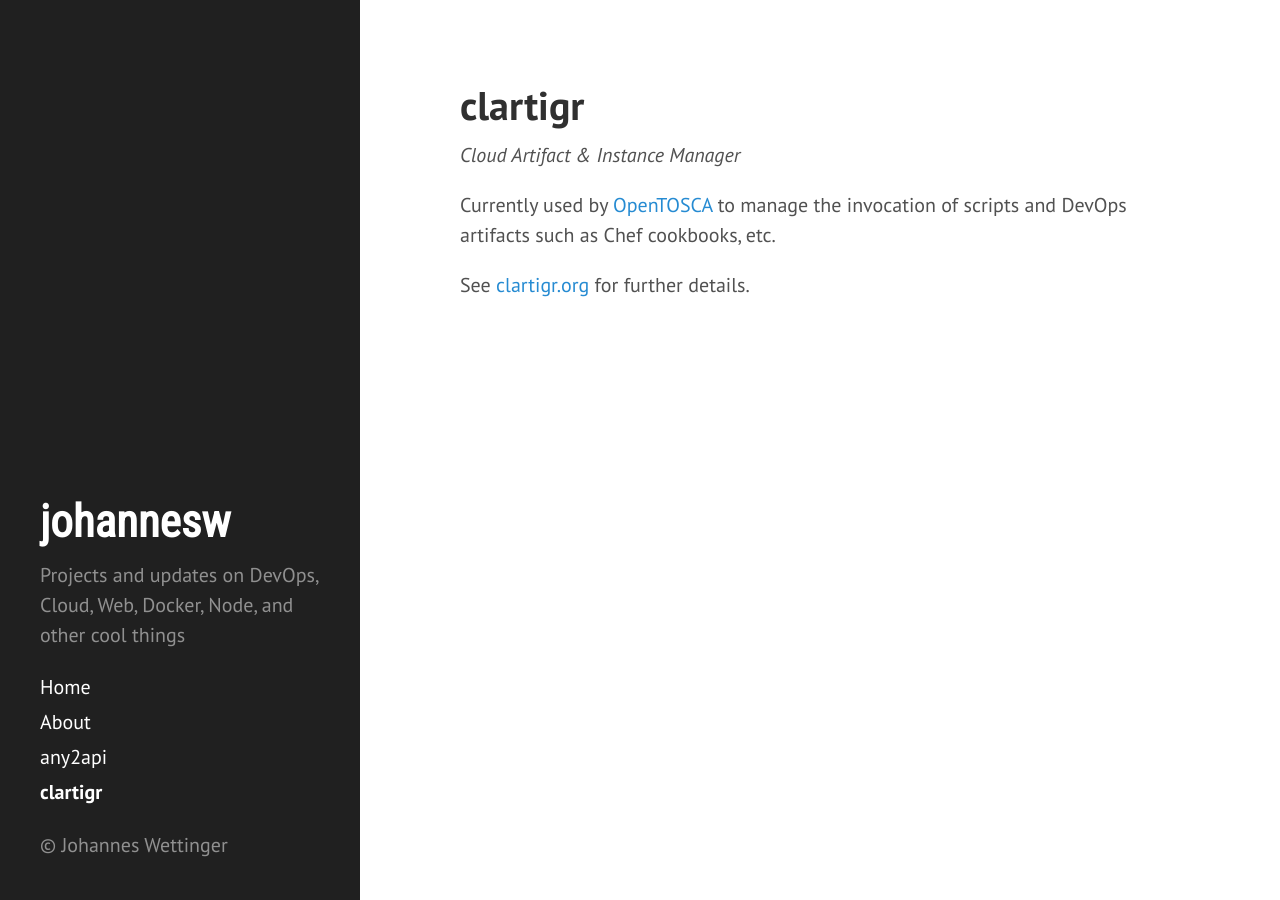
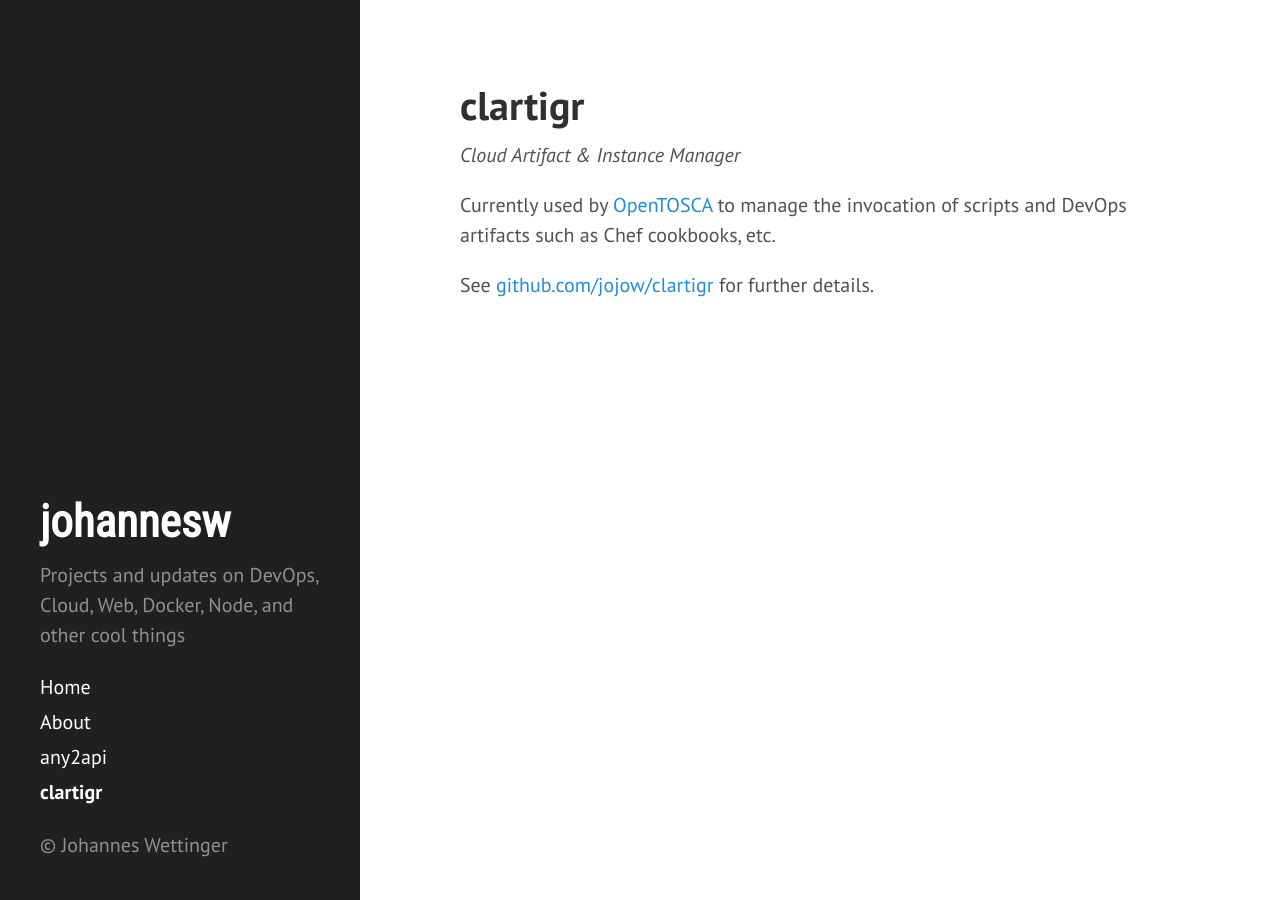
Before and after one commit to jojow/jojow.github.io, a Jekyll site: the page built from clartigr.md, in a window 1280 px wide. Built offline with Jekyll 4.4.1, drawn with Linux system fonts in a browser that asks for light colours; Markdown is read by kramdown in place of the engine named in the settings.

Commit message:
clartigr URL updated

```diff
--- a/clartigr.md
+++ b/clartigr.md
@@ -8,4 +8,4 @@ weight: 11
 
 Currently used by [OpenTOSCA](http://opentosca.org) to manage the invocation of scripts and DevOps artifacts such as Chef cookbooks, etc.
 
-See [clartigr.org](http://clartigr.org) for further details.
+See [github.com/jojow/clartigr](https://github.com/jojow/clartigr) for further details.
```
